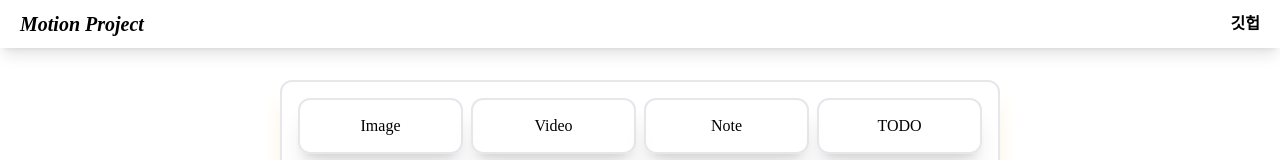
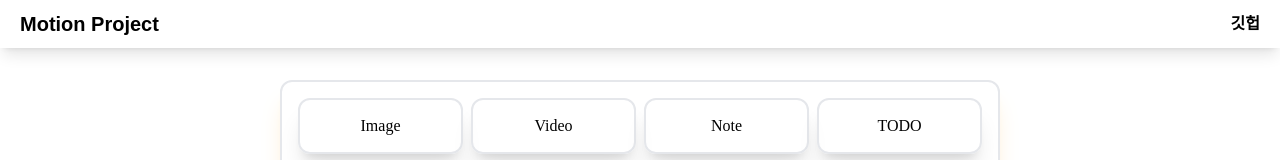
Before and after one commit to raon9401/motion_ts, a React (Create React App) app in the folder motion_project/: page / in a window 1280 px wide. Shown: the top 160 px of the page. Built offline with nearby package versions, Linux system fonts and the light colour scheme; a web font is replaced by a local one.

Commit message:
feat : 폰트 추가 및 개별 설정

```diff
--- a/motion_project/src/components/Header/Header.tsx
+++ b/motion_project/src/components/Header/Header.tsx
@@ -2,7 +2,7 @@
   return (
     <nav className="w-full h-12 px-5 flex justify-between items-center shadow-lg absolute bg-white">
       <section className="w-fit">
-        <span className="text-xl font-semibold italic flex items-center">
+        <span className="font-dancing text-xl font-semibold flex items-center">
           Motion Project
         </span>
       </section>
--- a/motion_project/src/components/MainContents/ContentsItem/ContentsItem.tsx
+++ b/motion_project/src/components/MainContents/ContentsItem/ContentsItem.tsx
@@ -44,11 +44,11 @@
   // 드래그 종료 이벤트.
   const handleDragEnd = (e: React.DragEvent<HTMLElement>) => {
     e.dataTransfer.dropEffect = "move";
+    setDragIndex(null);
   };
   // 드래그오버가 됐을 경우 이벤트를 종료시켜서 Drop이 동작할 수 있게 해준다.
   const handleDragOver = (e: React.DragEvent<HTMLElement>) => {
     e.preventDefault();
-    console.log(index);
   };
 
   // 드래그한 컨텐츠를 놓는 곳의 인덱스를 받아옴.
@@ -59,7 +59,9 @@
     dispach(contentsSwap({ dragIndex, targetIndex }));
   };
 
-  const handleDragColor = () => {};
+  const handleDragColor = () => {
+    console.log(index);
+  };
 
   return (
     <section
--- a/motion_project/src/styles/index.css
+++ b/motion_project/src/styles/index.css
@@ -1,7 +1,8 @@
 @tailwind base;
 @tailwind components;
 @tailwind utilities;
-
+/* font: Dancing Script 추가 */
+@import url("https://fonts.googleapis.com/css2?family=Dancing+Script&display=swap");
 /* 폰트 지정 */
 @font-face {
   font-family: "Pretendard-Regular";
--- a/motion_project/tailwind.config.js
+++ b/motion_project/tailwind.config.js
@@ -2,7 +2,12 @@
 module.exports = {
   content: ["./src/**/*.{js,jsx,ts,tsx}"],
   theme: {
-    extend: {},
+    extend: {
+      // font 설정
+      fontFamily: {
+        dancing: ["Dancing Script", "sans-serif"],
+      },
+    },
   },
   plugins: [],
 };
```
